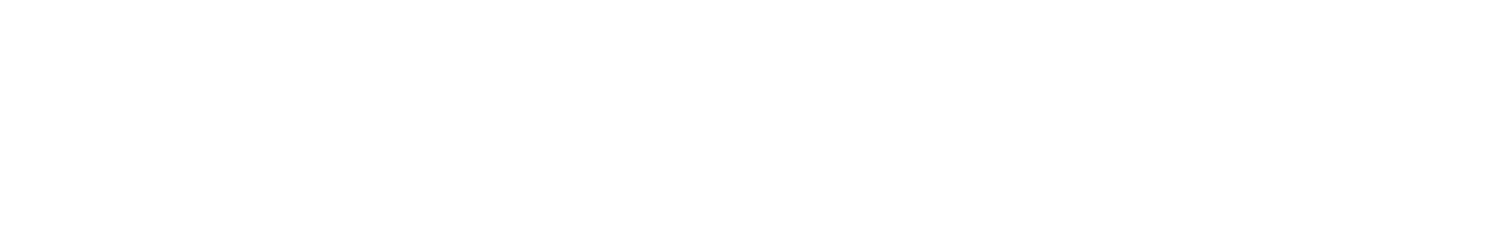
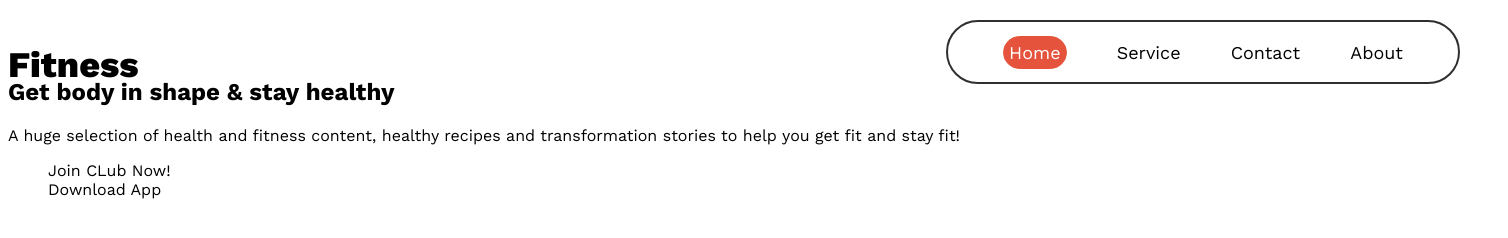
Before and after one commit to Zahid-Hasan-97/Assignment-02, a plain HTML site: page index.html in a window 1280 px wide. Shown: the whole page, 1508 px wide, since content can reach past the window. Drawn offline with nearby package versions, Linux system fonts and the light colour scheme.

Commit message:
little change

```diff
--- a/index.html
+++ b/index.html
@@ -4,9 +4,60 @@
     <meta charset="UTF-8">
     <meta name="viewport" content="width=device-width, initial-scale=1.0">
     <title>Fitness</title>
-</head>
-<body>
+
+    <link rel="preconnect" href="https://fonts.googleapis.com">
+<link rel="preconnect" href="https://fonts.gstatic.com" crossorigin>
+<link href="https://fonts.googleapis.com/css2?family=Inter:wght@100..900&family=Work+Sans:ital,wght@0,100..900;1,100..900&display=swap" rel="stylesheet">
+
+    <!-- link style.css -->
+     <link rel="stylesheet" href="styles/style.css">
 
 
+
+</head>
+<body class="work-sans-font">
+
+    <!-- First Part -->
+    <header class="header">
+        <section>
+            <nav class="header-bar">
+                <div>
+                    <h1 class="fitness">Fitness</h1>
+                </div>
+
+                <nav>
+                    <ul class="header-items">
+                        <li class="home-btn">Home</li>
+                        <li>Service</li>
+                        <li>Contact</li>
+                        <li>About</li>
+                    </ul>
+                </nav>
+            </nav>
+        </section>
+
+        <section>
+            <div>
+                <h1>Get body in shape & stay healthy</h1>
+            </div>
+
+            <div>
+                <p>A huge selection of health and fitness content, healthy recipes and transformation stories to help you get fit and stay fit!</p>
+            </div>
+
+            <div>
+                <div>
+                    <nav>
+                        <ul class="button">
+                            <li>Join CLub Now!</li>
+                            <li>Download App</li>
+                        </ul>
+                    </nav>
+                </div>
+            </div>
+        </section>
+
+
+    </header>
 </body>
 </html>
--- /dev/null
+++ b/styles/style.css
@@ -0,0 +1,56 @@
+.work-sans-font{
+    font-family: "Work Sans", sans-serif;
+    font-optical-sizing: auto;
+    /* font-weight: <weight>; */
+    font-style: normal;
+  }
+
+
+.header{
+
+}
+
+.fitness{
+    font-size: 36px;
+    font-weight: 800;
+
+}
+
+.header-bar{
+    display: flex;
+    justify-content: space-between;
+
+    width: 1500px;
+    height: 50px;
+}
+
+.header-items{
+    height: 50px;
+    width: 500px;
+    list-style: none;
+    display: flex;
+    flex-direction: row;
+    align-items: center;
+    justify-content:space-evenly;
+    /* gap: 10px; */
+    border: 2px solid #2F2F2F ;
+    border-radius: 39px;
+    font-size: 18px;
+    margin: 12px 48px ;
+    padding: 5px 5px;
+    font-weight: 400;
+
+
+}
+
+.home-btn{
+    border: 1px solid #e6533c ;
+    border-radius: 46px;
+    background-color: #e6533c;
+    color: white;
+    padding: 5px 5px;
+}
+
+.button{
+    list-style: none;
+}
```
